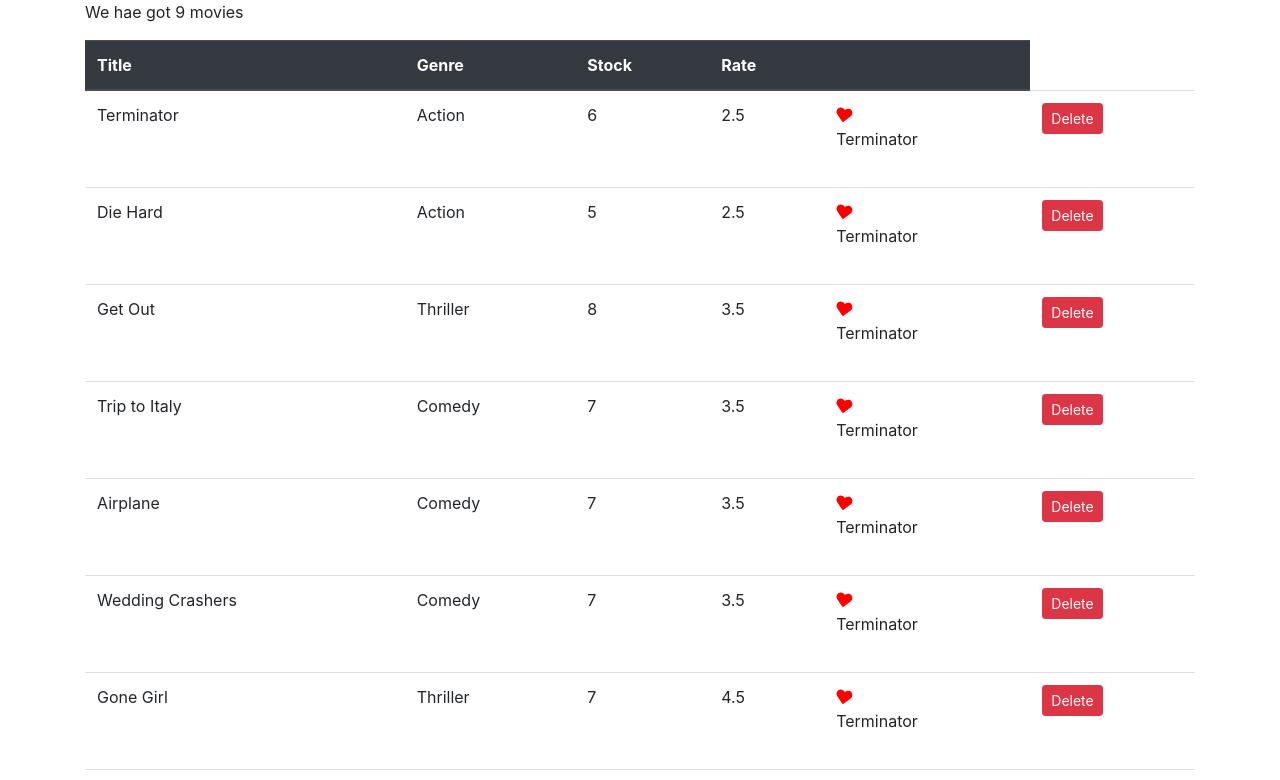
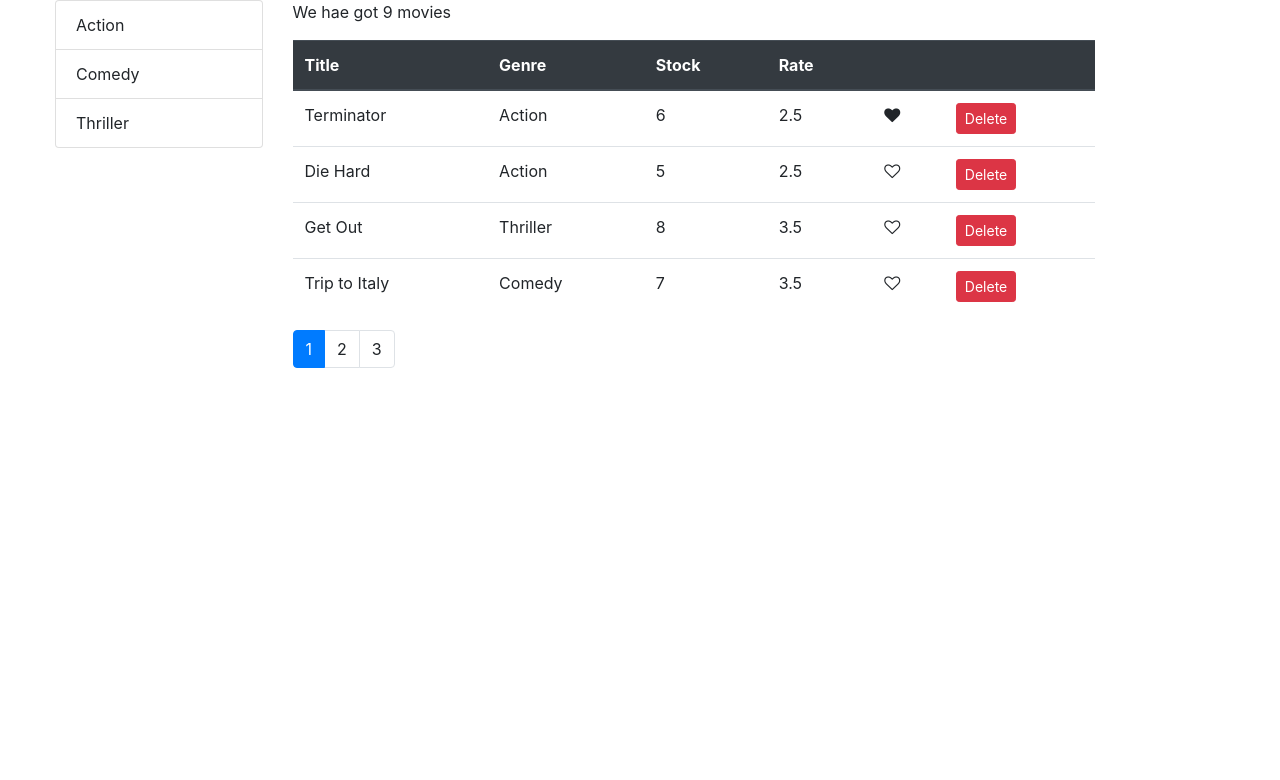
Before and after one commit to Mojzesz13/Movie, a React (Create React App) app: page / in a window 1280 px wide. Shown: the top 780 px of the page. Built offline with nearby package versions, Linux system fonts and the light colour scheme.

Commit message:
pagination

```diff
--- a/package.json
+++ b/package.json
@@ -12,6 +12,8 @@
     "@testing-library/user-event": "^7.2.1",
     "bootstrap": "^4.1.1",
     "font-awesome": "^4.7.0",
+    "lodash": "^4.17.10",
+    "prop-types": "^15.6.2",
     "react": "^16.13.1",
     "react-dom": "^16.13.1",
     "react-scripts": "3.4.1"
--- a/src/components/Movie.js
+++ b/src/components/Movie.js
@@ -1,56 +1,106 @@
 import React, {Component} from 'react';
+import Like from "./common/like";
+import ListGroup from "./common/listGroup";
+import Pagination from "./common/pagination";
 import {getMovies} from "../services/fakeMovieService";
-import Like from "./like"
+import {getGenres} from "../services/fakeGenreService";
+import {paginate} from "../utilis/paginate"
 
 class Movie extends Component {
     state = {
-        movies: getMovies(),
+        movies: [],
+        genres: [],
+        pageSize: 4,
+        currentPage: 1
     };
+
+    componentDidMount() {
+        this.setState({movies: getMovies(), genres:getGenres()})
+    }
 
     handleDelete = (movie) => {
         const movies = this.state.movies.filter(m => m._id !== movie._id);
         this.setState({movies})
     };
 
-    movieList = () => {
-        return this.state.movies.map(element =>
-            <tr key={element._id}>
-                <td> {element.title} </td>
-                <td> {element.genre.name} </td>
-                <td> {element.numberInStock} </td>
-                <td> {element.dailyRentalRate} </td>
-                <td> <Like movies={this.state.movies}/></td>
-                <td>
-                    <button type="button" className="btn btn-danger btn-sm" onClick={() => this.handleDelete(element)}>Delete</button>
-                </td>
-            </tr>);
+    handleOnLike = (movie) => {
+        const movies = [...this.state.movies];
+        const index = movies.indexOf(movie);
+        movies[index] = {...movies[index]};
+        movies[index].liked = !movies[index].liked;
+        this.setState({movies})
+    }
+
+    handlePageChange = (page) => {
+        this.setState({currentPage: page})
+    }
+
+    handleOnItemSelect = (item) => {
+        console.log(item);
     }
 
     render() {
 
         const {length: count} = this.state.movies;
+        const {currentPage, pageSize, movies: allMovies} = this.state;
 
-        if(count === 0) {
+        if (count === 0) {
             return <h1> There is no movies in database</h1>
         }
 
+        const movies = paginate(allMovies, currentPage, pageSize);
+
         return (
-            <main className="container">
-                <p>We hae got {count} movies</p>
-                <table className="table">
-                    <thead className="thead-dark">
-                    <tr>
-                        <th scope="col">Title</th>
-                        <th scope="col">Genre</th>
-                        <th scope="col">Stock</th>
-                        <th scope="col">Rate</th>
-                        <th scope="col"/>
-                    </tr>
-                    </thead>
-                    <tbody>
-                    {this.movieList()}
-                    </tbody>
-                </table>
+            <main className="container row">
+                <div className="col-3">
+                    <ListGroup
+                        items={this.state.genres}
+                        onItemSelect={this.handleOnItemSelect}
+                    />
+                </div>
+                <div className="col">
+                    <p>We hae got {count} movies</p>
+                    <table className="table">
+                        <thead className="thead-dark">
+                        <tr>
+                            <th>Title</th>
+                            <th>Genre</th>
+                            <th>Stock</th>
+                            <th>Rate</th>
+                            <th/>
+                            <th/>
+                        </tr>
+                        </thead>
+                        <tbody>
+                        {movies.map(element => (
+                            <tr key={element._id}>
+                                <td> {element.title} </td>
+                                <td> {element.genre.name} </td>
+                                <td> {element.numberInStock} </td>
+                                <td> {element.dailyRentalRate} </td>
+                                <td><Like like={element.liked} onClick={() => {
+                                    this.handleOnLike(element)
+                                }}/></td>
+                                <td>
+                                    <button
+                                        className="btn btn-danger btn-sm"
+                                        onClick={() => this.handleDelete(element)}
+                                    >
+                                        Delete
+                                    </button>
+                                </td>
+                            </tr>
+                        ))}
+                        </tbody>
+
+                    </table>
+                    <Pagination
+                        itemsCount={count}
+                        pageSize={pageSize}
+                        currentPage={currentPage}
+                        onPageChange={this.handlePageChange}
+                    />
+                </div>
             </main>
         );
     }
--- /dev/null
+++ b/src/components/common/like.js
@@ -0,0 +1,16 @@
+import React from 'react';
+
+const Like = props => {
+    let classes = "fa fa-heart";
+    if (!props.like) classes += "-o";
+    return (
+        <i
+            onClick={props.onClick}
+            style={{cursor: "pointer"}}
+            className={classes}
+            aria-hidden="true"
+        />
+    );
+}
+
+export default Like;
--- /dev/null
+++ b/src/components/common/listGroup.jsx
@@ -0,0 +1,25 @@
+import React from 'react';
+
+const ListGroup = (props) => {
+    const {items, textProperty, valueProperty, onItemSelect} = props;
+
+    return (
+        <div>
+            <ul className="list-group-md">
+                {items.map(e => <li
+                                    onClick={()=> onItemSelect(e)}
+                                    key={e[valueProperty]}
+                                    className="list-group-item">
+                    {e[textProperty]}</li>
+                )}
+            </ul>
+        </div>
+    );
+};
+
+ListGroup.defaultProps = {
+    textProperty: "name",
+    valueProperty: "_id"
+}
+
+export default ListGroup;
--- /dev/null
+++ b/src/components/common/pagination.jsx
@@ -0,0 +1,37 @@
+import React from 'react';
+import _ from 'lodash';
+import PropTypes from 'prop-types'
+
+const Pagination = (props) => {
+    const {itemsCount, pageSize, currentPage, onPageChange} = props;
+    console.log(currentPage);
+
+    const pagesCount = Math.ceil(itemsCount / pageSize);
+    if(pagesCount === 1)return null;
+    const pages = _.range(1, pagesCount + 1);
+
+    return (
+        <nav>
+            <ul className="pagination">
+                {pages.map(page => (
+                    <li key={page}
+                        className= {page === currentPage ? "page-item active" : " page-item"}>
+                        <a
+                            className="page-link"
+                            onClick={() =>onPageChange(page)}>{page}
+                        </a>
+                    </li>
+                ))}
+            </ul>
+        </nav>
+    );
+};
+
+Pagination.propTypes = {
+    itemsCount: PropTypes.number.isRequired,
+    pageSize: PropTypes.number.isRequired,
+    currentPage: PropTypes.number.isRequired,
+    onPageChange: PropTypes.func.isRequired
+};
+
+export default Pagination;
--- a/src/components/like.js
+++ /dev/null
@@ -1,51 +0,0 @@
-import React, {Component} from 'react';
-import { FontAwesomeIcon } from '@fortawesome/react-fontawesome'
-import { faHeart } from '@fortawesome/free-solid-svg-icons'
-import { faHandHoldingHeart} from '@fortawesome/free-solid-svg-icons'
-
-
-
-class Like extends Component {
-    state = {
-        likeList: ["test", "test", "test1",],
-        click: true,
-        style: {color: "red", transform:"rotate-10" }
-    }
-
-    handleOnLike = () => {
-
-        if(this.state.click === true) {
-            this.setState({style: {color: "blue", transform: "rotate-50 grow-8"}});
-            this.setState({click: false});
-            const list = this.props.movies;
-            list.filter(c => c._id !== this.props.movies._id);
-            this.setState({likeList: list})
-            console.log(this.state.likeList);
-
-        }else{
-            this.setState({style: {color: "red", transform: "rotate-10"}});
-            this.setState({click: true});
-        }
-
-
-
-    }
-
-    render() {
-        return (
-            <div className="radio">
-                    <div className="radio">
-                        <label>
-
-                            <FontAwesomeIcon icon={faHeart} onClick={this.handleOnLike}  transform={this.state.style.transform} color={this.state.style.color}/>
-
-                            <p>{this.props.movies[0].title}</p>
-
-                        </label>
-                    </div>
-            </div>
-        );
-    }
-}
-
-export default Like;
--- a/src/services/fakeMovieService.js
+++ b/src/services/fakeMovieService.js
@@ -7,63 +7,72 @@ const movies = [
     genre: { _id: "5b21ca3eeb7f6fbccd471818", name: "Action" },
     numberInStock: 6,
     dailyRentalRate: 2.5,
-    publishDate: "2018-01-03T19:04:28.809Z"
+    publishDate: "2018-01-03T19:04:28.809Z",
+    liked: true
   },
   {
     _id: "5b21ca3eeb7f6fbccd471816",
     title: "Die Hard",
     genre: { _id: "5b21ca3eeb7f6fbccd471818", name: "Action" },
     numberInStock: 5,
-    dailyRentalRate: 2.5
+    dailyRentalRate: 2.5,
+    liked: false
   },
   {
     _id: "5b21ca3eeb7f6fbccd471817",
     title: "Get Out",
     genre: { _id: "5b21ca3eeb7f6fbccd471820", name: "Thriller" },
     numberInStock: 8,
-    dailyRentalRate: 3.5
+    dailyRentalRate: 3.5,
+    liked: false
   },
   {
     _id: "5b21ca3eeb7f6fbccd471819",
     title: "Trip to Italy",
     genre: { _id: "5b21ca3eeb7f6fbccd471814", name: "Comedy" },
     numberInStock: 7,
-    dailyRentalRate: 3.5
+    dailyRentalRate: 3.5,
+    liked: false
   },
   {
     _id: "5b21ca3eeb7f6fbccd47181a",
     title: "Airplane",
     genre: { _id: "5b21ca3eeb7f6fbccd471814", name: "Comedy" },
     numberInStock: 7,
-    dailyRentalRate: 3.5
+    dailyRentalRate: 3.5,
+    liked: false
   },
   {
     _id: "5b21ca3eeb7f6fbccd47181b",
     title: "Wedding Crashers",
     genre: { _id: "5b21ca3eeb7f6fbccd471814", name: "Comedy" },
     numberInStock: 7,
-    dailyRentalRate: 3.5
+    dailyRentalRate: 3.5,
+    liked: false
   },
   {
     _id: "5b21ca3eeb7f6fbccd47181e",
     title: "Gone Girl",
     genre: { _id: "5b21ca3eeb7f6fbccd471820", name: "Thriller" },
     numberInStock: 7,
-    dailyRentalRate: 4.5
+    dailyRentalRate: 4.5,
+    liked: false
   },
   {
     _id: "5b21ca3eeb7f6fbccd47181f",
     title: "The Sixth Sense",
     genre: { _id: "5b21ca3eeb7f6fbccd471820", name: "Thriller" },
     numberInStock: 4,
-    dailyRentalRate: 3.5
+    dailyRentalRate: 3.5,
+    liked: false
   },
   {
     _id: "5b21ca3eeb7f6fbccd471821",
     title: "The Avengers",
     genre: { _id: "5b21ca3eeb7f6fbccd471818", name: "Action" },
     numberInStock: 7,
-    dailyRentalRate: 3.5
+    dailyRentalRate: 3.5,
+    liked: false
   }
 ];
 
--- /dev/null
+++ b/src/utilis/paginate.js
@@ -0,0 +1,9 @@
+import _ from 'lodash';
+
+export function paginate(items, pageNumber, pageSize) {
+    const startIndex = (pageNumber - 1) * pageSize;
+    return _(items)
+        .slice(startIndex)
+        .take(pageSize)
+        .value();
+}
```
Also changed, not shown: 1 other file (tests, documents, lock files or other folders).
